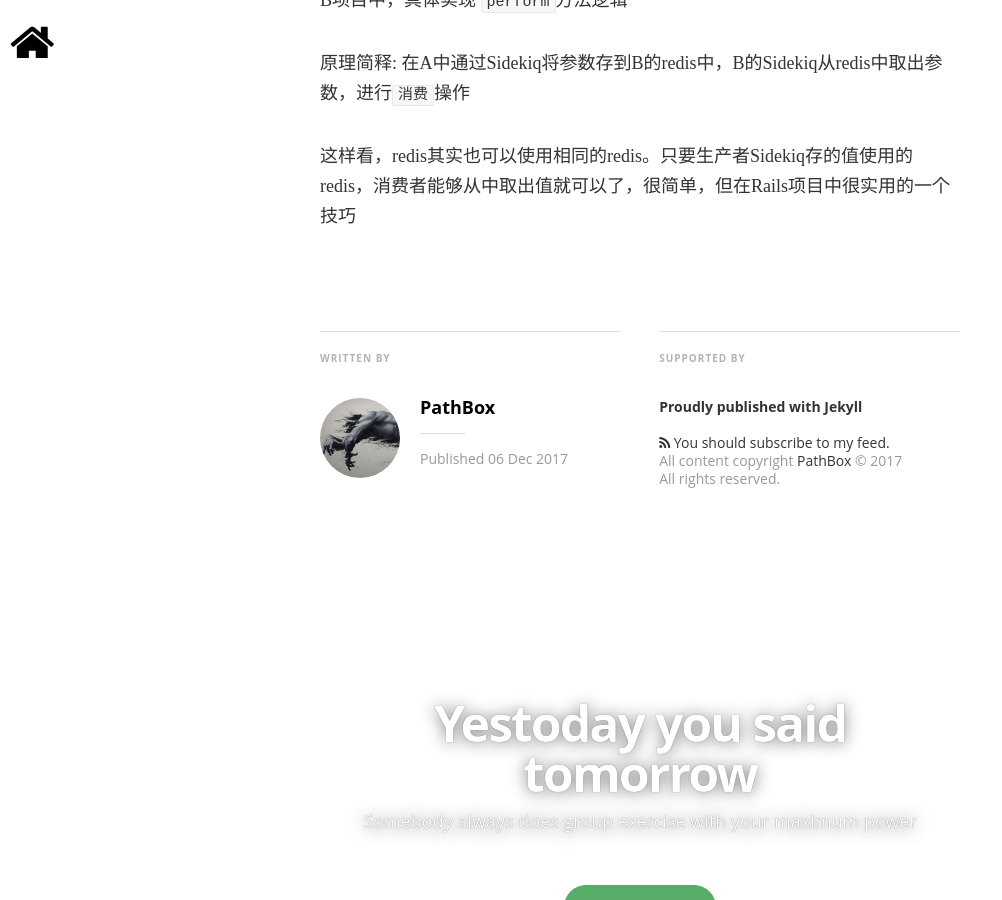
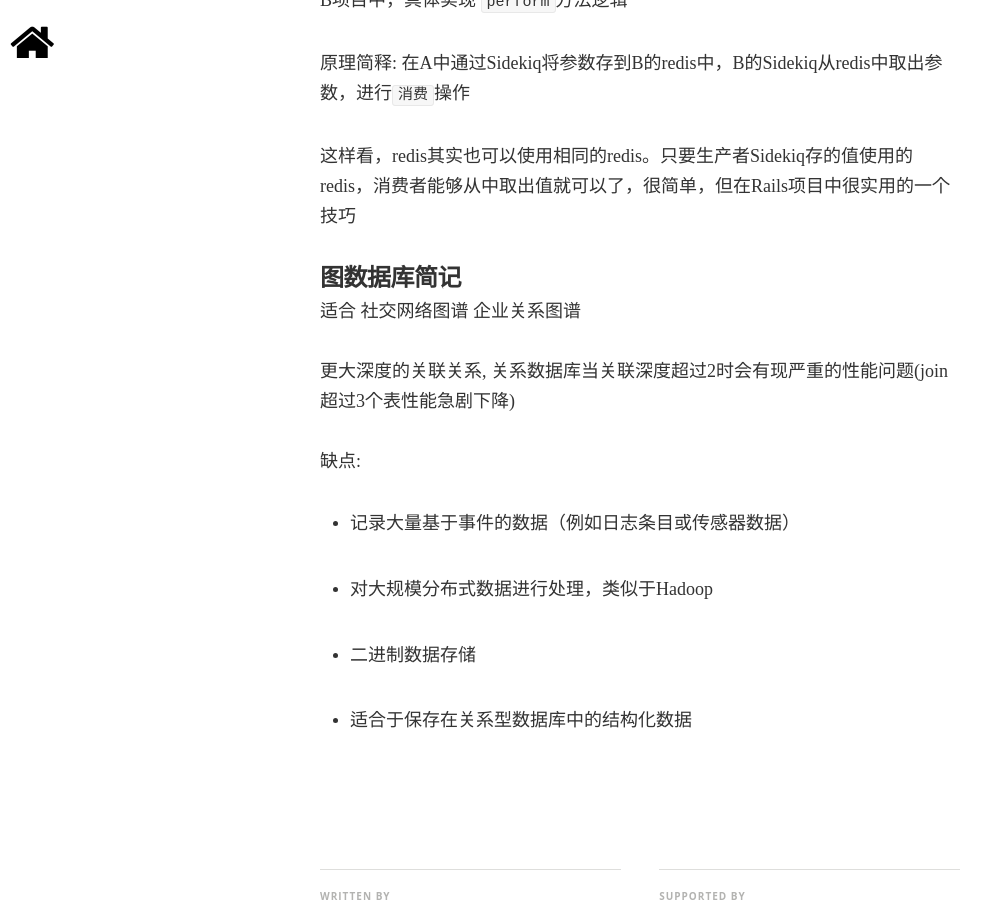
Before and after one commit to pathbox/pathbox.github.io, a Jekyll site: the page built from _posts/2017-12-06-work-summary-in-Udesk-eleven.md, in a window 1280 px wide and 900 px high, scrolled down 3443 px. Shown: the whole window, without its empty margins (0-1002 px from the left). Built offline with Jekyll 4.4.1, drawn with Linux system fonts in a browser that asks for light colours; nearby versions of some CDN libraries; some web fonts are replaced; comment, search, counter and statistics services are not loaded.

Commit message:
图数据库简记

```diff
--- a/_posts/2017-12-06-work-summary-in-Udesk-eleven.md
+++ b/_posts/2017-12-06-work-summary-in-Udesk-eleven.md
@@ -133,3 +133,19 @@ B项目中，具体实现 `perform`方法逻辑
 原理简释: 在A中通过Sidekiq将参数存到B的redis中，B的Sidekiq从redis中取出参数，进行`消费`操作
 
 这样看，redis其实也可以使用相同的redis。只要生产者Sidekiq存的值使用的redis，消费者能够从中取出值就可以了，很简单，但在Rails项目中很实用的一个技巧
+
+##### 图数据库简记
+
+适合 社交网络图谱 企业关系图谱
+
+更大深度的关联关系, 关系数据库当关联深度超过2时会有现严重的性能问题(join超过3个表性能急剧下降)
+
+缺点:
+
++ 记录大量基于事件的数据（例如日志条目或传感器数据）
+
++ 对大规模分布式数据进行处理，类似于Hadoop
+
++ 二进制数据存储
+
++ 适合于保存在关系型数据库中的结构化数据
```
Also changed, not shown: other parts of _posts/2017-12-06-work-summary-in-Udesk-eleven.md (+1 -1 lines).
